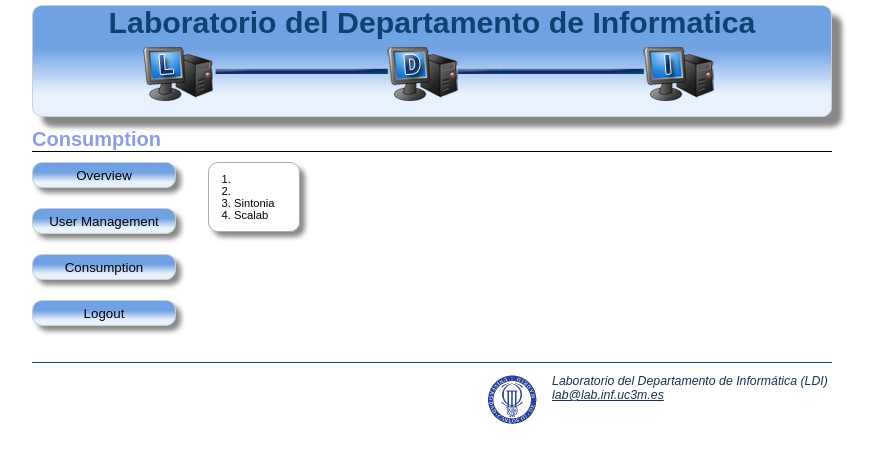
After one commit to Zerpet/Data-Center-Guardian, a PHP site: page /consumption.php in a window 1280 px wide. The commit adds this page. Shown: the top 463 px of the page, without its empty margins (208-1084 px from the left). Run offline with PHP 8.4, Linux system fonts and the light colour scheme.

Commit message:
Fixed style issue: moved button.button CSS from overview to main. Now the left menu is displayed well in every page. Removed useless ids in divs left/right in overview.php Started consumption page

```diff
--- /dev/null
+++ b/consumption.php
@@ -0,0 +1,37 @@
+<!DOCTYPE html>
+<html>
+    <head>
+        <meta http-equiv="Content-Type" content="text/html; charset=UTF-8">
+        <title>Consumption</title>
+        <script type="text/javascript" src="js/jquery-1.6.3.js"></script>
+        <link rel="stylesheet" type="text/css" href="css/main.css" />
+        <link rel="stylesheet" type="text/css" href="css/header_footer.css" />
+        <link rel="stylesheet" type="text/css" href="css/consumption.css" />
+    </head>
+    <body>
+        <?php include("header.php"); ?>
+        <div class="subheader">
+            <p>Consumption</p>
+        </div>
+        <?php include("leftmenu.php"); ?>
+        <div class="content" style="height: 200px;">
+            <div style="float: left;">
+                <div class="phase" id="phaseR">
+                    <!-- Title -->
+                    <ol>
+                        <li></li>
+                        <li></li>
+                        <li>Sintonia</li>
+                        <li>Scalab</li>
+                    </ol>
+                </div>
+            </div>
+            <div style="float: right;">
+
+            </div>
+        </div>
+
+
+        <?php include("footer.php"); ?>
+    </body>
+</html>
--- /dev/null
+++ b/css/consumption.css
@@ -0,0 +1,29 @@
+/*
+    Document   : consumption
+    Created on : 26-ene-2012, 12:12:46
+    Author     : Aitor
+    Description:
+        Purpose of the stylesheet follows.
+*/
+
+.phase {
+    border: 1px solid #AAAAAA;
+    text-align: justify;
+    border-radius: 10px;
+    /* Included for compatibility */
+    -moz-border-raidus:10px;
+    -webkit-border-radius:10px;
+
+    box-shadow: 5px 5px 5px #888888;
+
+    padding-left: 25px;
+    padding-top: 10px;
+    padding-bottom: 10px;
+    padding-right: 25px;
+}
+/*
+ol {
+    position: relative;
+    left: 35%;
+}
+*/
--- a/css/main.css
+++ b/css/main.css
@@ -70,6 +70,23 @@ ul {
     box-shadow: 5px 5px 5px #888888;
     height: 26px;
 }
+
+button.button {
+    width: 100%;
+    margin-top: 10px;
+    margin-bottom: 10px;
+    /* Definition of the transition when the button is clicked
+    transition-property: background-image;
+    transition-duration: 2s;
+    transition-timing-function: linear;
+    -moz-transition-property: background-image;
+    -moz-transition-duration: 2s;
+    -moz-transition-timing-function: linear;
+    -webkit-transition-property: background-image;
+    -webkit-transition-duration: 2s;
+    -webkit-transition-timing-function: linear;
+    */
+}
 /*
 button::-moz-focus-inner {
   border: 0;
--- a/nbproject/private/private.xml
+++ b/nbproject/private/private.xml
@@ -1,10 +1,4 @@
 <?xml version="1.0" encoding="UTF-8"?>
 <project-private xmlns="http://www.netbeans.org/ns/project-private/1">
     <editor-bookmarks xmlns="http://www.netbeans.org/ns/editor-bookmarks/1"/>
-    <open-files xmlns="http://www.netbeans.org/ns/projectui-open-files/1">
-        <file>file:/D:/Programas/xampp/htdocs/pfc/overview.php</file>
-        <file>file:/D:/Programas/xampp/htdocs/pfc/css/main.css</file>
-        <file>file:/D:/Programas/xampp/htdocs/pfc/css/overview.css</file>
-        <file>file:/D:/Programas/xampp/htdocs/pfc/js/canvas_boxes.js</file>
-    </open-files>
 </project-private>
```
Also changed, not shown: css/overview.css (+9 -17 lines), overview.php (+5 -5 lines).
